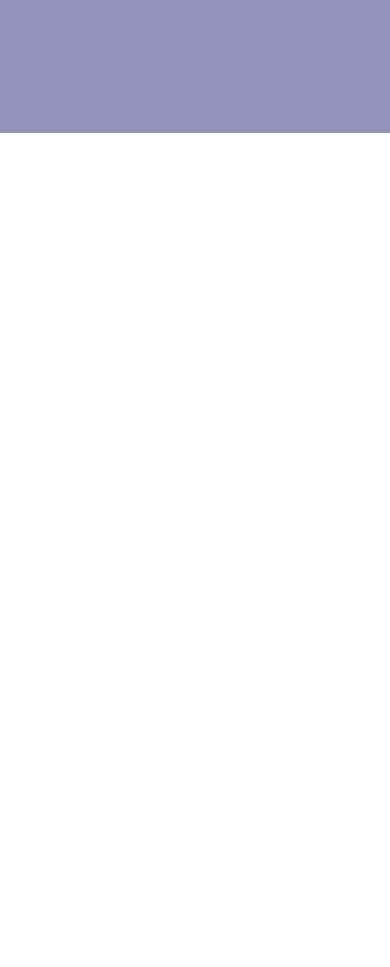
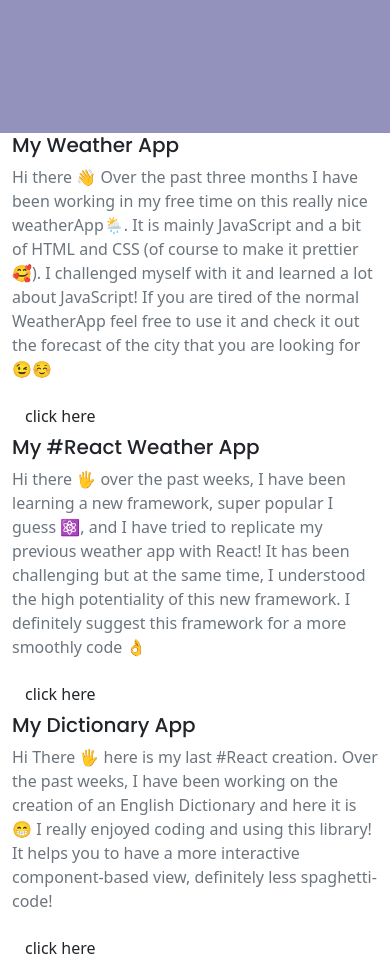
Before and after one commit to SilviaDam91/My_Portfolio, a plain HTML site: page index.html in a window 390 px wide. Shown: the part 520-1487 px from the top of the page. Before the commit the page ends 844 px from the top, so only its background shows below. Drawn offline with nearby package versions, Linux system fonts and the light colour scheme.

Commit message:
draft content added

```diff
--- a/index.html
+++ b/index.html
@@ -40,5 +40,72 @@
       <br />
       <i class="fab fa-instagram-square"></i>
     </div>
+
+    <div class="container">
+      <div class="row">
+        <div class="col-sm-6">
+          <h2 class="project_title">My Weather App</h2>
+          <p class="text-muted">
+            Hi there 👋 Over the past three months I have been working in my
+            free time on this really nice weatherApp🌦. It is mainly JavaScript
+            and a bit of HTML and CSS (of course to make it prettier 🥰). I
+            challenged myself with it and learned a lot about JavaScript! If you
+            are tired of the normal WeatherApp feel free to use it and check it
+            out the forecast of the city that you are looking for 😉☺️
+          </p>
+          <a href="" class="btn btn-branding-outline">click here</a>
+        </div>
+        <div class="col d-none d-lg-block">
+          <img
+            src="/images/weather_app.PNG"
+            alt="weather_app"
+            class="img-fluid rounded"
+          />
+        </div>
+      </div>
+
+      <div class="row">
+        <div class="col d-none d-lg-block">
+          <img
+            src="/images/react_weather_app.PNG"
+            alt="weather_app"
+            class="img-fluid rounded"
+          />
+        </div>
+        <div class="col-sm-6">
+          <h2 class="project_title">My #React Weather App</h2>
+          <p class="text-muted">
+            Hi there 🖐 over the past weeks, I have been learning a new
+            framework, super popular I guess ⚛️, and I have tried to replicate
+            my previous weather app with React! It has been challenging but at
+            the same time, I understood the high potentiality of this new
+            framework. I definitely suggest this framework for a more smoothly
+            code 👌
+          </p>
+          <a href="" class="btn btn-branding-outline">click here</a>
+        </div>
+      </div>
+
+      <div class="row">
+        <div class="col-sm-6">
+          <h2 class="project_title">My Dictionary App</h2>
+          <p class="text-muted">
+            Hi There 🖐 here is my last #React creation. Over the past weeks, I
+            have been working on the creation of an English Dictionary and here
+            it is 😁 I really enjoyed coding and using this library! It helps
+            you to have a more interactive component-based view, definitely less
+            spaghetti- code!
+          </p>
+          <a href="" class="btn btn-branding-outline">click here</a>
+        </div>
+        <div class="col d-none d-lg-block">
+          <img
+            src="/images/react_dictionary.PNG"
+            alt="weather_app"
+            class="img-fluid rounded"
+          />
+        </div>
+      </div>
+    </div>
   </body>
 </html>
--- a/styles/portfolio.css
+++ b/styles/portfolio.css
@@ -26,3 +26,14 @@ h2 {
   padding: 15px 30px;
   border-radius: 4px;
 }
+
+.project_title {
+  font-size: 40px;
+  font-family: var(--primary_font);
+}
+
+@media (max-width: 960px) {
+  .project_title {
+    font-size: 20px;
+  }
+}
```
Also changed, not shown: images/react_dictionary.PNG (added), images/react_weather_app.PNG (added), images/weather_app.PNG (added).
